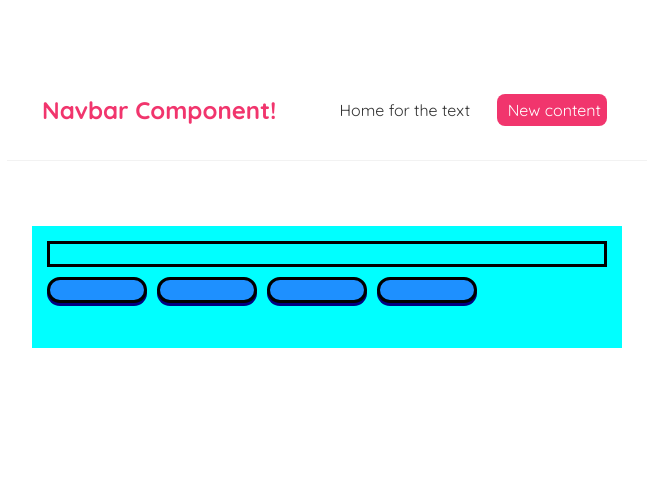
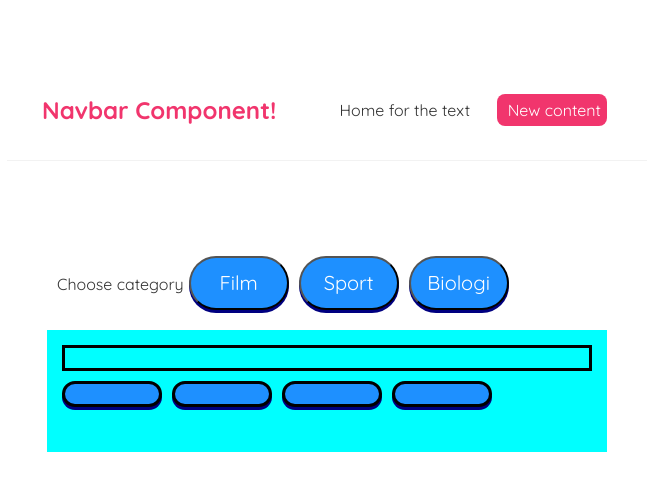
Before and after one commit to naoiri/Quiz-man, a React (Create React App) app in the folder frontend/: page /game in a window 1280 px wide. Shown: the top 490 px of the page, without its empty margins (313-966 px from the left). Built offline with nearby package versions, Linux system fonts and the light colour scheme; no server answers; the HTML template or start-up script is replaced by a standard one.

Commit message:
Add buttons to choose category. Questions show are categorised

```diff
--- a/frontend/src/Game.js
+++ b/frontend/src/Game.js
@@ -5,7 +5,7 @@ import React, { useEffect } from "react";
 
 
 const Game = () => {
-    const url = 'http://localhost:8080/questionAnswers';
+    const [url, setUrl] = useState('')
 
     const [question, setQuestion] = useState("");
     const [correctAnswer, setCorrectAnswer] = useState("");
@@ -28,7 +28,6 @@ const Game = () => {
 
         })
     }, [url])
-
 
     const handleAnswerButtonClick = (e) => {
 
@@ -55,9 +54,18 @@ const Game = () => {
     }
 
     return (
+        <div>
+            <div>
+                Choose category
+                <button onClick={()=>setUrl('http://localhost:8080/questionAnswers/movies')}>Film</button>
+                <button onClick={()=>setUrl('http://localhost:8080/questionAnswers/sport')}>Sport</button>
+                <button onClick={()=>setUrl('http://localhost:8080/questionAnswers/biologi')}>Biologi</button>
+
+            </div>
             <div className="grid-container">
+
                 {scoreBoard ? (
-                <div className="scoreBoard">Yea Boiii!</div>
+                    <div className="scoreBoard">Your score: </div>
                 )   :     (
                     <>
                     <div className="grid-item grid-item-1">{question}</div>
@@ -69,7 +77,7 @@ const Game = () => {
                     </>
 
                 )}
-
+            </div>
         </div>
     )
 }
```
Lines whose indentation alone changed are shown as unchanged.
